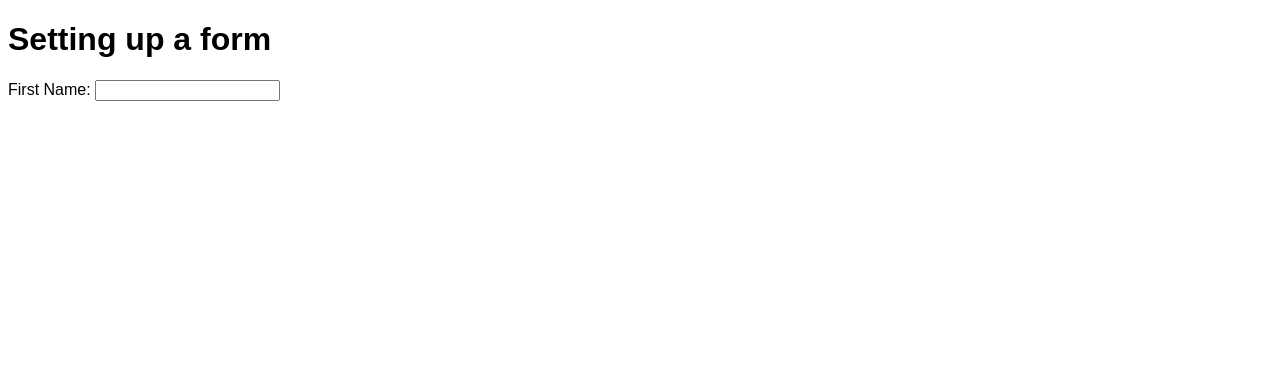
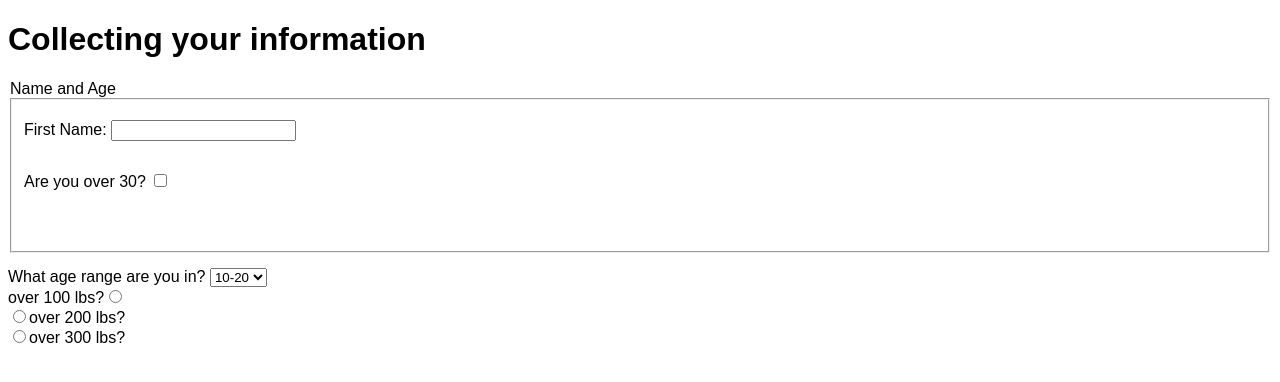
Before and after one commit to jameskirsch/forms, a plain HTML site: page index.html in a window 1280 px wide. Drawn offline with Linux system fonts and the light colour scheme.

Commit message:
update forms

```diff
--- a/index.html
+++ b/index.html
@@ -1,16 +1,39 @@
 <!DOCTYPE html>
 <html lang="en">
     <head>
-        <title>Setup basic forms</title>
+        <title>Collecting Information</title>
         <link rel="stylesheet" type="text/css" href="site.css">
     </head>
     <body>
-        <h1>Setting up a form</h1>
+        <h1>Collecting your information</h1>
         <!-- Set Up Forms -->
         <form action="/form-processing-script" method="post">
-            <label for="firstName">First Name: </label>
-            <input type="text" name="firstName"/>
-
+            <legend>Name and Age</legend>
+            <fieldset>
+            <div style="padding-bottom: 50px">
+                <label for="firstName">First Name: </label>
+                <input type="text" name="firstName"/>
+            <div>
+            <div>
+                <label for="age">Are you over 30?</label>
+                <input type="checkbox" name="age">
+            </div>
+        </fieldset>
+            <div>
+                <!-- Selection List -->
+                <label for="whatAgeRange">What age range are you in?</label>
+                <select name="whatAgeRange">
+                    <option value="1">10-20</option>
+                    <option value="1">21-30</option>
+                    <option value="1">31-40</option>
+                    <option value="1">41-50</option>
+                    <option value="1">51-60</option>
+                    <option value="1">61-70</option>
+                </select>
+                <label style="display:block" name="100" >over 100 lbs?<input type="radio"><label>
+                <label style="display:block" name="200"><input type="radio">over 200 lbs?<label>
+                <label style="display:block" name="300"><input type="radio">over 300 lbs?<label>
+            </div>
         </form>
     </body>
 </html>
--- a/site.css
+++ b/site.css
@@ -1,3 +1,7 @@
 body {
     font-family: Arial, Helvetica, sans-serif;
 }
+
+div {
+    padding-top: 15px;
+}
```
